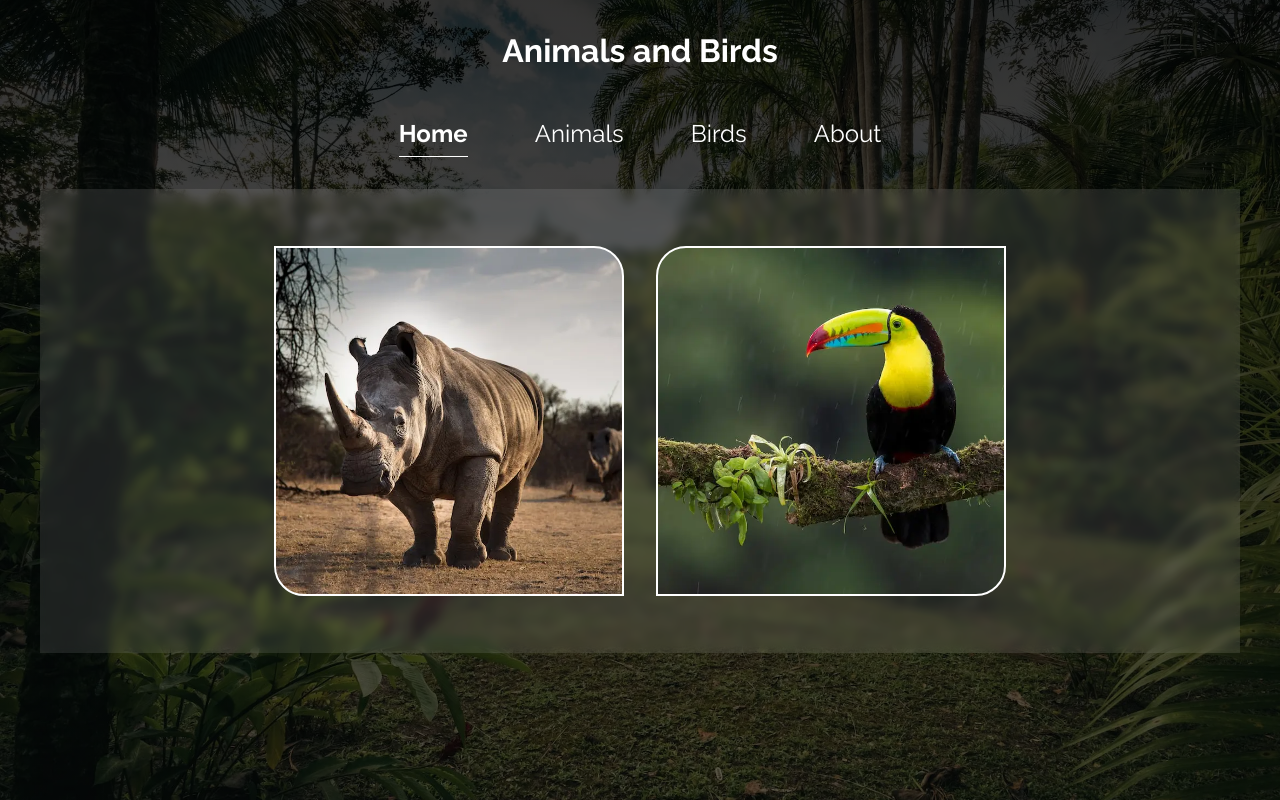
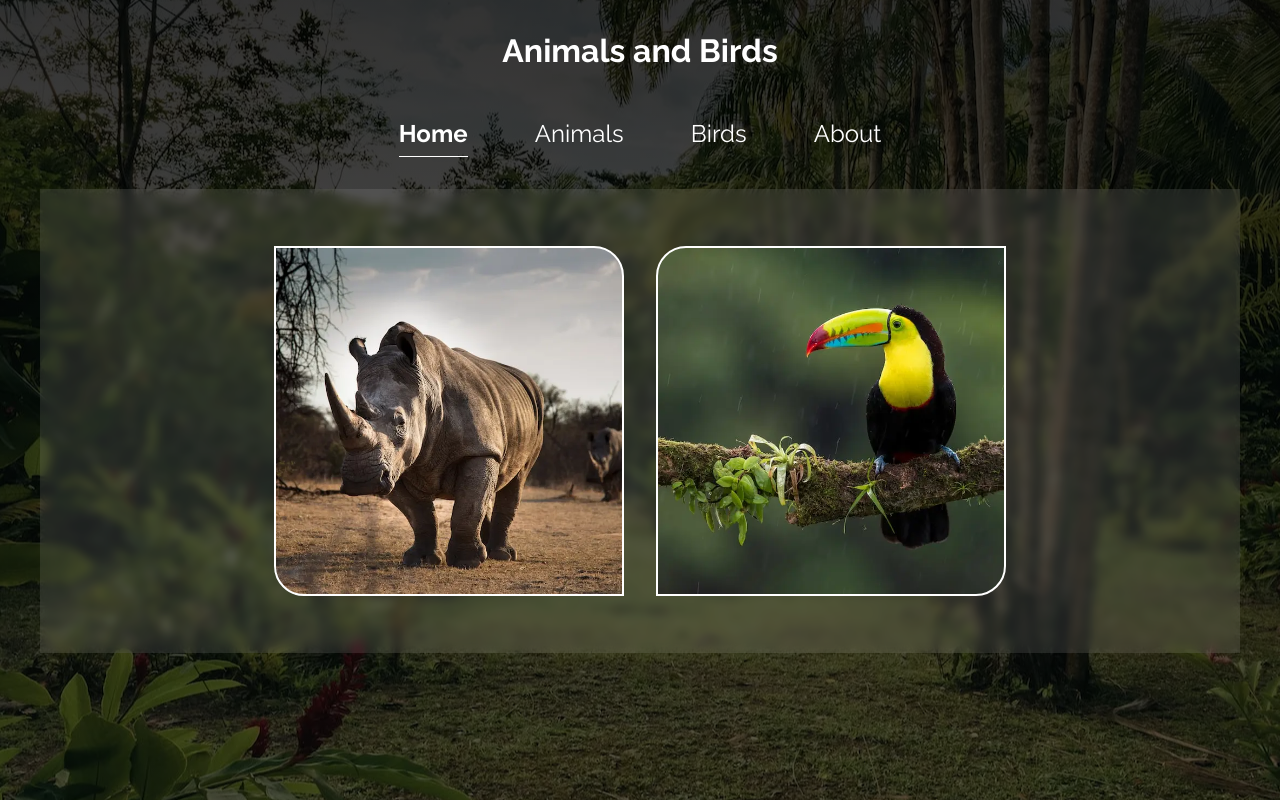
Before and after one commit to kcvijay/animals_react_v2, a React (Create React App) app: page / in a window 1280 px wide. Built offline with nearby package versions, Linux system fonts and the light colour scheme.

Commit message:
background repeat to prevent over-zoomed on loading

```diff
--- a/src/index.css
+++ b/src/index.css
@@ -10,8 +10,8 @@ body {
   background: linear-gradient(to bottom, rgba(0, 0, 0, 0.8), rgba(0, 0, 0, 0.6)),
     url("./Assets/jungle.webp");
   background-position: center;
-  background-size: cover;
-  background-repeat: no-repeat;
+  background-size: auto;
+  background-repeat: repeat;
   min-height: 100vh;
   width: 100vw;
 }
```
